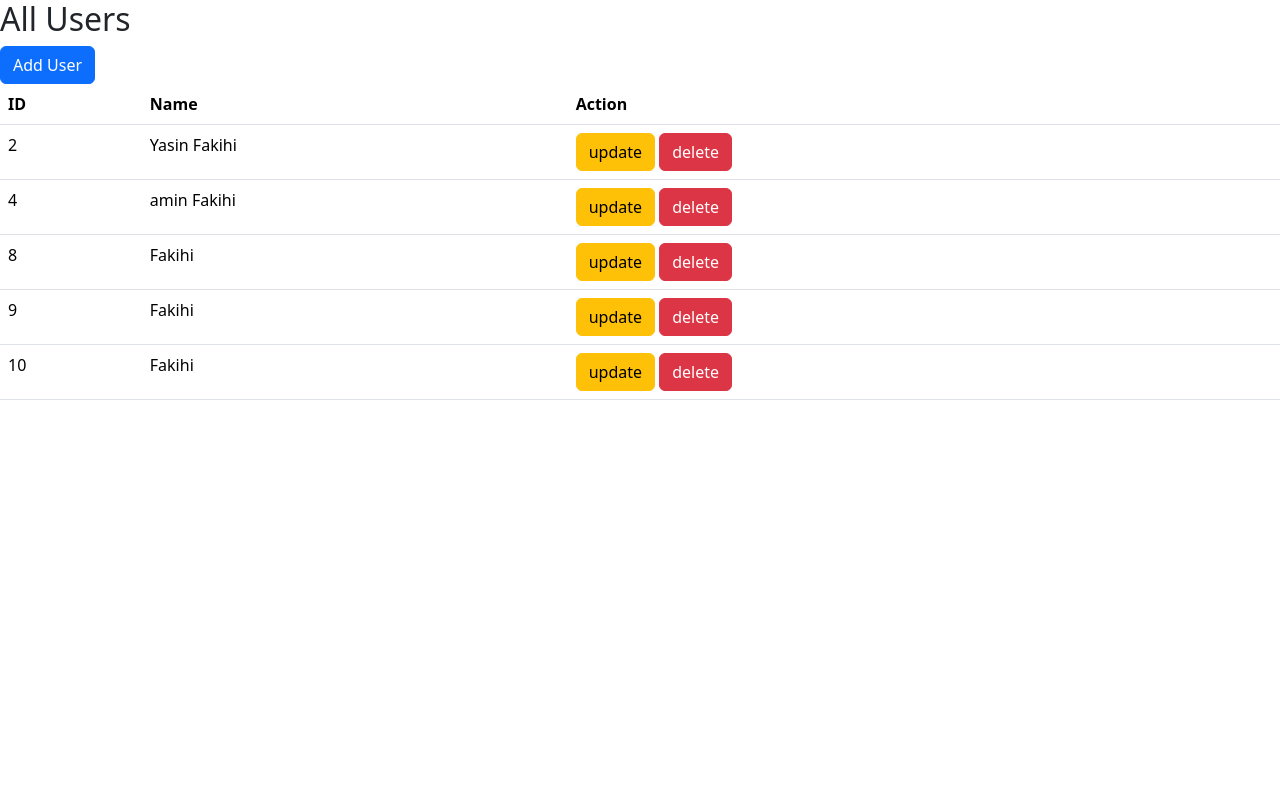
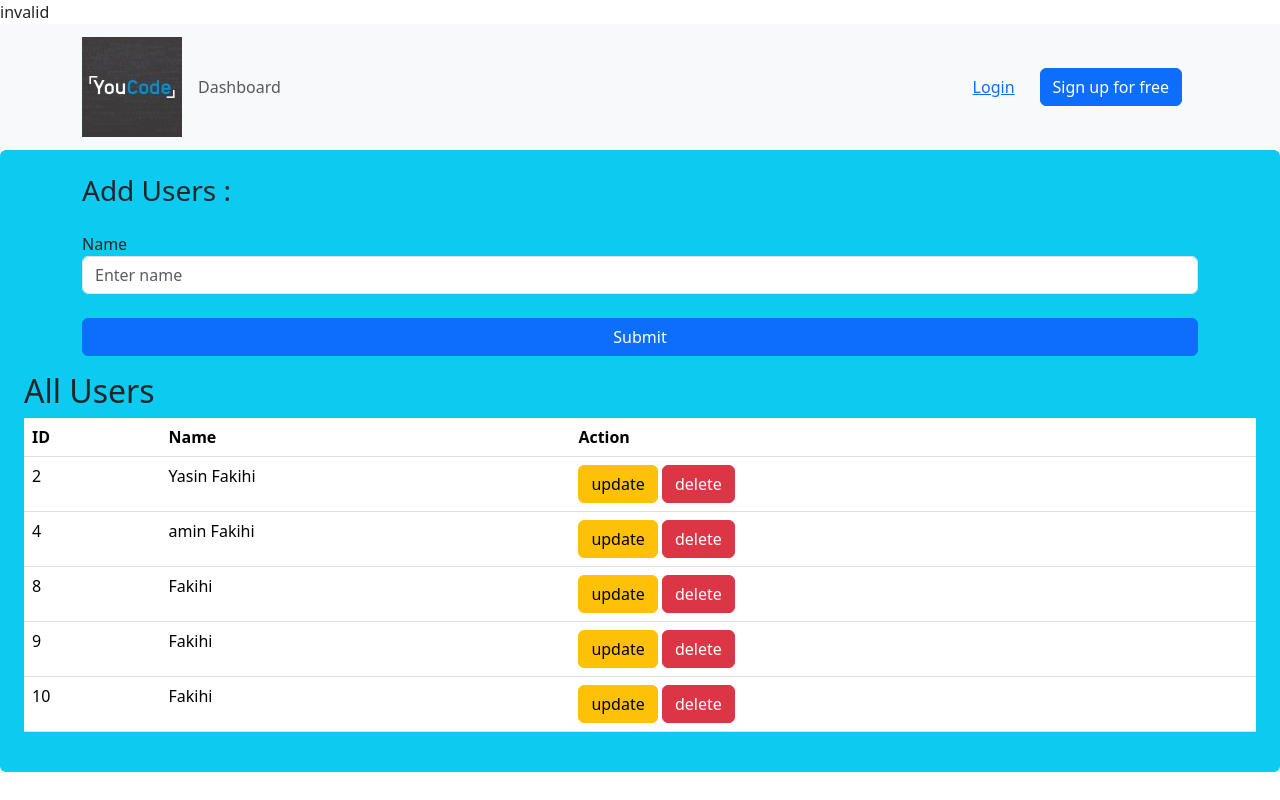
Before and after one commit to YFakihi/Architecture-MVC-StadiumStream, a PHP site: page /user/insert in a window 1280 px wide. Run offline with PHP 8.4, Linux system fonts and the light colour scheme; data comes from the database, SQL or seed files in the repository.

Commit message:
PHP CRUD MVC

```diff
--- a/app/config/Router.php
+++ b/app/config/Router.php
@@ -16,16 +16,19 @@ class Router
     public function route()
     {
         $uri = $_SERVER['REQUEST_URI'];
+
+
         $uri = explode('/', trim(strtolower($uri), '/'));
-        array_splice($uri,0,2);
+        $a = array_splice($uri, 0, 1);
         if (isset($uri[0])) {
             $controllerName = ucwords($uri[0]) . 'Controller';
             $controller = 'App\Controllers\\' . $controllerName;
-
+            unset($uri[0]);
             if (class_exists($controller)) {
                 $this->controller = $controller;
             } else {
-                require '../../views/404/404.php';
+                // require '../views/404/404.php';
+                echo'invalid';
             }
         }
 
@@ -37,7 +40,7 @@ class Router
         }
 
         if (isset($uri[2])) {
-            $this->param = array_slice($uri, 2);
+            $this->param = $uri;
         }
 
         call_user_func_array([$class, $this->method], $this->param);
--- a/app/controllers/UserController.php
+++ b/app/controllers/UserController.php
@@ -15,12 +15,33 @@ class UserController
     public function index()
     {
         $users = $this->userModel->getUsers();
-        require(__DIR__.'/../../views/list_user.php');
+        require('../app/views/list_user.php');
     }
-    function adduser(){
-        require(__DIR__.'/../../views/adduser.php');
+    function adduser()
+    {
+        require('../app/views/views/adduser.php');
     }
-    function insert(){
+    function insert()
+    {
+        if ($_SERVER['REQUEST_METHOD']) {
+            $name = $_POST["name"];
+            $res = $this->userModel->insertUser(array($name));
+            if ($res) {
+                header("Location:../");
+                exit;
+            } else
+                echo "something is wrong";
+        }
+    }
+    function delete($id)
+    {
+       $id+=0; //for change from string to int
 
+        $res = $this->userModel->deleteUser($id);
+        if ($res) {
+            header("Location:../../");
+            exit;
+        } else
+            echo "something is wrong";
     }
 }
--- a/app/models/UserModel.php
+++ b/app/models/UserModel.php
@@ -19,4 +19,47 @@ class UserModel extends Connection
         $result = $stmt->fetchAll(PDO::FETCH_ASSOC);
         return $result;
     }
+    public function insertUser($data)
+    {
+        $conn = Connection::getConn();
+
+
+        $placeholders = implode(', ', array_fill(0, count($data), '?'));
+        $stmt = $conn->prepare("INSERT INTO `user` (mame) VALUES ($placeholders)");
+
+
+        foreach ($data as $index => $value) {
+            $stmt->bindValue(($index + 1), $value);
+        }
+
+
+        $success = $stmt->execute();
+
+
+        if ($success) {
+            return true;
+        } else {
+
+            return false;
+        }
+    }
+    public function deleteUser($id)
+{
+     //for change string to integer
+    $conn = Connection::getConn();
+    $stmt = $conn->prepare("DELETE FROM `user` WHERE id = :id");
+
+
+    $stmt->bindParam(':id', $id, PDO::PARAM_INT);
+
+    $success = $stmt->execute();
+
+    if ($success) {
+        return true;
+    } else {
+
+        return false;
+    }
 }
+
+}
--- /dev/null
+++ b/app/views/adduser.php
@@ -0,0 +1,29 @@
+<!DOCTYPE html>
+<html lang="en">
+<head>
+    <meta charset="UTF-8">
+    <meta name="viewport" content="width=device-width, initial-scale=1.0">
+    <link rel="stylesheet" href="https://cdn.jsdelivr.net/npm/bootstrap@5.3.2/dist/css/bootstrap.min.css">
+    <script src="https://cdn.jsdelivr.net/npm/bootstrap@5.3.2/dist/js/bootstrap.min.js" ></script>
+    <title>Document</title>
+</head>
+<body>
+
+
+<form  method="post" action="./insert"  class="bg-info p-4 rounded" >
+  <div class="form-group">
+<h3 class="container">Add Users :</h3>
+
+<form method="post" action="./insert">
+    <div class="container mt-4">
+        <div class="form-group">
+            <label for="exampleFormControlInput1">Name</label>
+            <input type="text" class="form-control" name="name" id="exampleFormControlInput1" placeholder="Enter name">
+        </div>
+
+        <button type="submit" class="container mt-4 btn btn-primary">Submit</button>
+    </div>
+</form>
+
+</body>
+</html>
--- /dev/null
+++ b/app/views/layout.php
@@ -0,0 +1,15 @@
+<!DOCTYPE html>
+<html lang="en">
+<head>
+    <meta charset="UTF-8">
+    <meta name="viewport" content="width=device-width, initial-scale=1.0">
+    <link href="https://cdn.jsdelivr.net/npm/bootstrap@5.3.2/dist/css/bootstrap.min.css" rel="stylesheet" integrity="sha384-T3c6CoIi6uLrA9TneNEoa7RxnatzjcDSCmG1MXxSR1GAsXEV/Dwwykc2MPK8M2HN" crossorigin="anonymous">
+
+    <title>MVC</title>
+</head>
+<body>
+
+
+
+</body>
+</html>
--- /dev/null
+++ b/app/views/list_user.php
@@ -0,0 +1,40 @@
+
+<?php
+
+
+include_once'../app/views/nav.php';
+include_once'../app/views/layout.php';
+include_once'../app/views/adduser.php';
+
+
+
+?>
+
+<table class="table">
+    <div class="d-flex justify-content-end p-2">
+        <!-- <a href="user/adduser" class="btn btn-primary">add</a> -->
+    </div>
+    <h2>All Users</h2>
+    <thead>
+        <tr>
+            <th scope="col">ID</th>
+            <th scope="col">Name</th>
+            <th scope="col">Action</th>
+        </tr>
+    </thead>
+    <tbody>
+        <?php foreach ($users as $user): ?>
+            <tr>
+            <td><?= $user['id'] ?></td>
+            <td><?= $user['mame'] ?></td>
+                <td>
+                <a href="user/edit/<?=$user['id']?>" class="btn btn-warning">update</a>
+                <a href="user/delete/<?=$user['id']?>" class="btn btn-danger">delete</a>
+                </td>
+            </tr>
+
+        <?php endforeach; ?>
+    </tbody>
+</table>
+
+<?php include_once'../app/views/layout.php'; ?>
--- /dev/null
+++ b/app/views/nav.php
@@ -0,0 +1,49 @@
+<!-- Navbar -->
+<nav class="navbar navbar-expand-lg navbar-light bg-body-tertiary">
+  <!-- Container wrapper -->
+  <div class="container">
+    <!-- Navbar brand -->
+    <a class="navbar-brand me-2" href="https://mdbgo.com/">
+     <img src="../../public/images/youcode.jpeg" alt="">
+    </a>
+
+    <!-- Toggle button -->
+    <button
+      data-mdb-collapse-init
+      class="navbar-toggler"
+      type="button"
+      data-mdb-target="#navbarButtonsExample"
+      aria-controls="navbarButtonsExample"
+      aria-expanded="false"
+      aria-label="Toggle navigation"
+    >
+      <i class="fas fa-bars"></i>
+    </button>
+
+    <!-- Collapsible wrapper -->
+    <div class="collapse navbar-collapse" id="navbarButtonsExample">
+      <!-- Left links -->
+      <ul class="navbar-nav me-auto mb-2 mb-lg-0">
+        <li class="nav-item">
+          <a class="nav-link" href="#">Dashboard</a>
+        </li>
+      </ul>
+      <!-- Left links -->
+
+      <div class="d-flex align-items-center">
+        <button data-mdb-ripple-init type="button" class="btn btn-link px-3 me-2">
+          Login
+        </button>
+        <button data-mdb-ripple-init type="button" class="btn btn-primary me-3">
+          Sign up for free
+        </button>
+        <a
+
+        ></a>
+      </div>
+    </div>
+    <!-- Collapsible wrapper -->
+  </div>
+  <!-- Container wrapper -->
+</nav>
+<!-- Navbar -->
--- a/views/adduser.php
+++ /dev/null
@@ -1,22 +0,0 @@
-<!DOCTYPE html>
-<html lang="en">
-<head>
-    <meta charset="UTF-8">
-    <meta name="viewport" content="width=device-width, initial-scale=1.0">
-    <link rel="stylesheet" href="https://cdn.jsdelivr.net/npm/bootstrap@5.3.2/dist/css/bootstrap.min.css">
-    <script src="https://cdn.jsdelivr.net/npm/bootstrap@5.3.2/dist/js/bootstrap.min.js" ></script>
-    <title>Document</title>
-</head>
-<body>
-
-<!-- <form  method="post" action="./insert"   >
-  <div class="form-group">
-    <label for="exampleFormControlInput1">Name</label>
-    <input type="test" class="form-control" name="name" id="exampleFormControlInput1" placeholder=" enter name">
-  </div>
-
-
-  <button type="submit" class="btn btn-primary">Submit</button>
-</form> -->
-</body>
-</html>
--- a/views/layout.php
+++ /dev/null
@@ -1,15 +0,0 @@
-<!DOCTYPE html>
-<html lang="en">
-<head>
-    <meta charset="UTF-8">
-    <meta name="viewport" content="width=device-width, initial-scale=1.0">
-    <link href="https://cdn.jsdelivr.net/npm/bootstrap@5.3.2/dist/css/bootstrap.min.css" rel="stylesheet" integrity="sha384-T3c6CoIi6uLrA9TneNEoa7RxnatzjcDSCmG1MXxSR1GAsXEV/Dwwykc2MPK8M2HN" crossorigin="anonymous">
-
-    <title>MVC</title>
-</head>
-<body>
-
-<h2>All Users</h2>
-
-</body>
-</html>
--- a/views/list_user.php
+++ /dev/null
@@ -1,65 +0,0 @@
-<?php
-include_once'../views/layout.php';
-include_once'../views/adduser.php';
-
-?>
-
-<table class="table">
-    <!-- <div class="d-flex justify-content-end p-2">
-        <a href="user/adduser" class="btn btn-primary">add</a>
-    </div> -->
-
-
-
-    <button type="button" class="btn btn-primary" data-bs-toggle="modal" data-bs-target="#exampleModal"> Add User</button>
-
-<!-- Modal -->
-<form  method="post" action= "./insert">
-    <div class="modal fade" id="exampleModal" tabindex="-1" role="dialog" aria-labelledby="exampleModalLabel" aria-hidden="true">
-        <div class="modal-dialog" role="document">
-            <div class="modal-content">
-                <div class="modal-header">
-                    <h5 class="modal-title" id="exampleModalLabel">Modal title</h5>
-                    <button type="button" class="close" data-dismiss="modal" aria-label="Close">
-                        <span aria-hidden="true">&times;</span>
-                    </button>
-                </div>
-                <div class="modal-body">
-                    <div class="form-group">
-                        <label for="f_name">Name:</label>
-                        <input type="text" name="f_name" class="form-control">
-                    </div>
-                </div>
-                <div class="modal-footer">
-                    <input type="submit" class="btn btn-success" name="add_f" value="Add">
-                </div>
-            </div>
-        </div>
-    </div>
-</form>
-
-
-
-    <thead>
-        <tr>
-            <th scope="col">ID</th>
-            <th scope="col">Name</th>
-            <th scope="col">Action</th>
-        </tr>
-    </thead>
-    <tbody>
-        <?php foreach ($users as $user): ?>
-            <tr>
-            <td><?= $user['id'] ?></td>
-            <td><?= $user['mame'] ?></td>
-                <td>
-                <a href="product/edit" class="btn btn-warning">update</a>
-                <a href="deleteUser.php>" class="btn btn-danger">delete</a>
-                </td>
-            </tr>
-
-        <?php endforeach; ?>
-    </tbody>
-</table>
-
-<?php include_once'../views/layout.php'; ?>
```
Also changed, not shown: public/index.php (+1 -19 lines), public/style.css (added, +12 -0 lines), app/controllers/deleteUser.php (deleted), app/views/404/404.php (renamed from views/404/404.php), public/.htaccess, public/images/youcode.jpeg (added).
